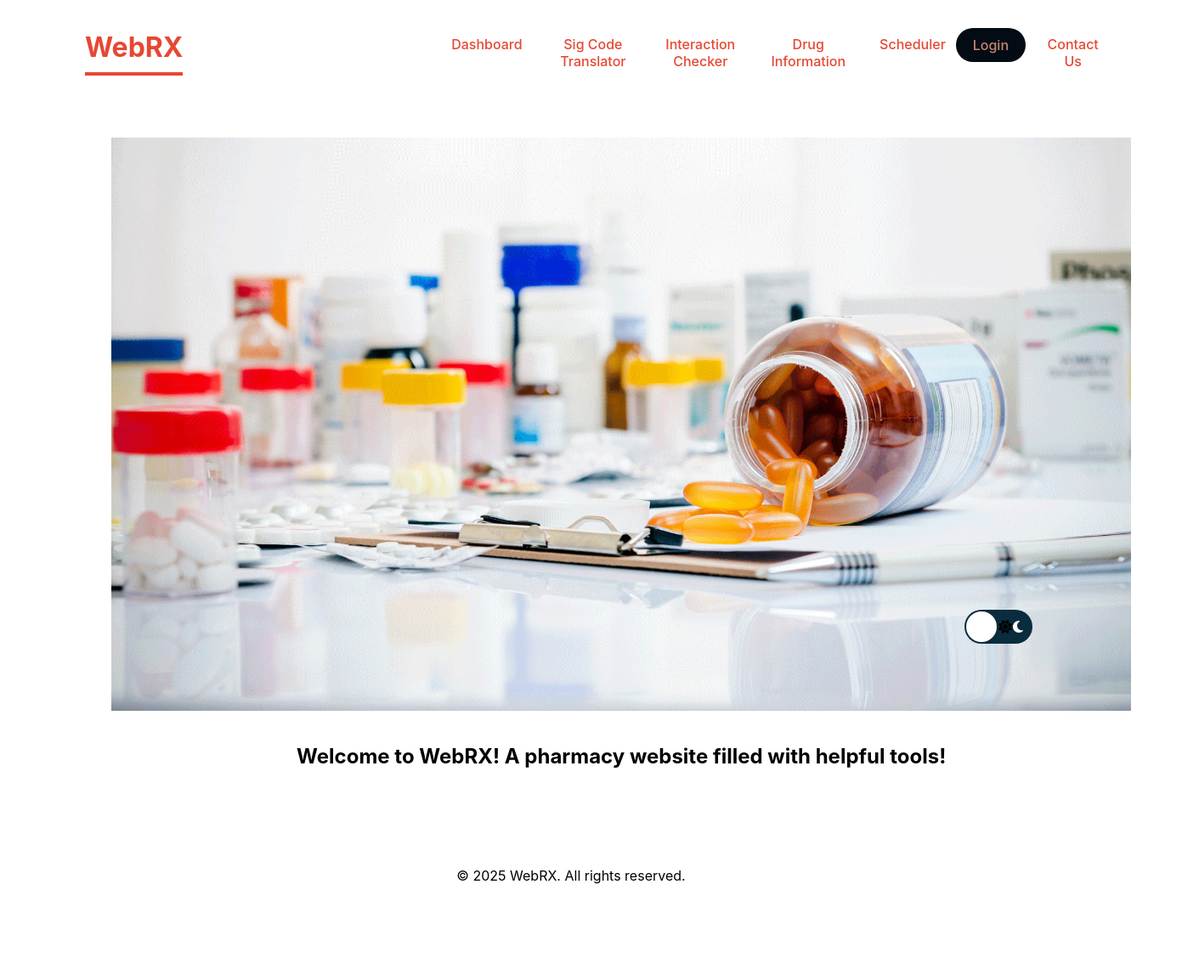
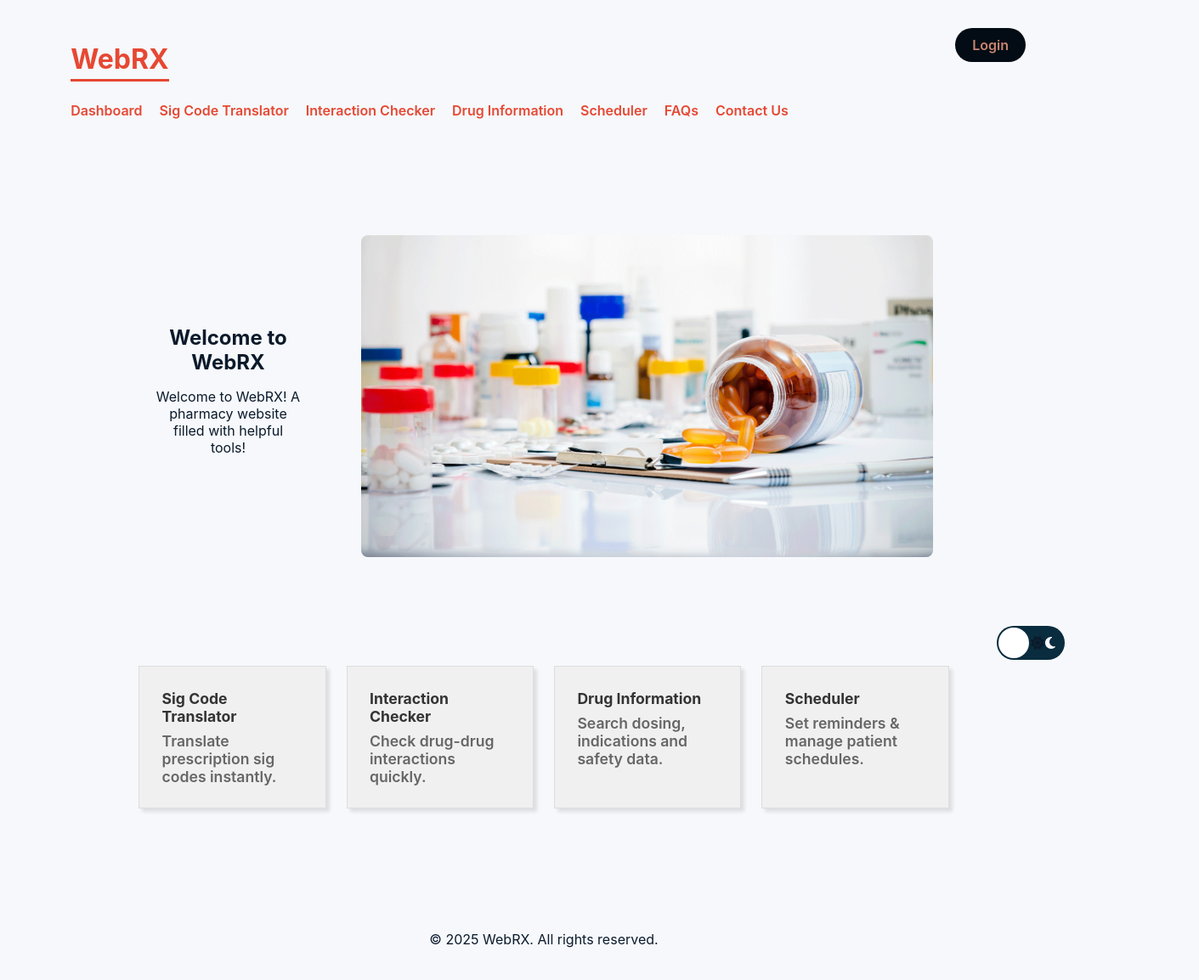
Before and after one commit to swagranger011/pharmacytexteditor, a React (Vite) app in the folder client/: page / in a window 1280 px wide. Shown: the top 1154 px of the page at 85% size, 1411 px wide, since content can reach past the window. Before the commit the page ends 1098 px from the top, so only its background shows below. Built offline with nearby package versions, Linux system fonts and the light colour scheme.

Commit message:
Edited styles and changed format of the dashboard

```diff
--- a/client/src/Dashboard.css
+++ b/client/src/Dashboard.css
@@ -21,3 +21,43 @@ div {
     gap: 1.2em;
     margin: 5em;
 }
+
+.tool-card {
+    display: flex;
+    flex-direction: column;
+    justify-content: space-between;
+    align-items: stretch;
+    height: 100%; /* fill the grid cell */
+    background-color: #f0f0f0;
+    border: 1px solid rgba(0,0,0,0.08);
+    box-shadow: 4px 4px 4px rgba(0, 0, 0, 0.1);
+    padding: 1.5em;
+    text-align: left;
+    font-size: 1.1em;
+    font-weight: 600;
+    color: #333;
+    transition: transform 0.2s, box-shadow 0.2s;
+    text-decoration: none;
+}
+
+.tool-card:hover {
+    transform: translateY(-6px);
+    box-shadow: 6px 12px 20px rgba(0, 0, 0, 0.12);
+}
+
+.tool-card-grid,
+.tool-grid {
+  display: grid;
+  grid-template-columns: repeat(auto-fit, minmax(220px, 1fr));
+  gap: 1.5em;
+  align-items: stretch; /* ensures items stretch to same height */
+}
+
+/* content spacing inside card */
+.tool-card h3 { margin: 0 0 .5rem; font-size: 1.1rem; }
+.tool-card p { margin: 0; color: #666; flex: 1 0 auto; }
+
+/* responsive */
+@media (max-width:600px){
+  .tool-card-grid, .tool-grid { grid-template-columns: 1fr; }
+}
--- a/client/src/Dashboard.jsx
+++ b/client/src/Dashboard.jsx
@@ -12,7 +12,8 @@ const Dashboard = () => {
             <h1 className='Title'>WebRX</h1>
             <Mode />
         </header>
-        <nav className="dashboard-nav">
+
+        <nav className="dashboard-nav" aria-label="Main navigation">
             <ul>
               <li><Link to="/">Dashboard</Link></li>
               <li><Link to="/pharmacy-text-editor">Sig Code Translator</Link></li>
@@ -23,16 +24,49 @@ const Dashboard = () => {
               <li><Link to="/contacts">Contact Us</Link></li>
             </ul>
         </nav>
+
         <main className="dashboard-main">
-            <img src={drugs} alt="Pharmacy" className="dashboard-image" style={{width: "1200px", height: "auto"}} />
-            <h2>Welcome to WebRX! A pharmacy website filled with helpful tools!</h2>
+            <section className="hero" aria-label="Welcome">
+                <div className="hero-left">
+                    <h2>Welcome to WebRX</h2>
+                    <p className="hero-sub">Welcome to WebRX! A pharmacy website filled with helpful tools!</p>
+
+                </div>
+                <div className="hero-image">
+                    <img src={drugs} alt="Pharmacy tools" loading="lazy" style={{maxWidth:'100%',height:'auto',borderRadius:8}} />
+                </div>
+            </section>
+
+            <section className="tool-grid" aria-label="Tools">
+                <Link to="/pharmacy-text-editor" className="tool-card" aria-label="Sig Code Translator">
+                  <h3>Sig Code Translator</h3>
+                  <p>Translate prescription sig codes instantly.</p>
+                </Link>
+
+                <Link to="/interaction-checker" className="tool-card" aria-label="Interaction Checker">
+                  <h3>Interaction Checker</h3>
+                  <p>Check drug-drug interactions quickly.</p>
+                </Link>
+
+                <Link to="/drug-information" className="tool-card" aria-label="Drug Information">
+                  <h3>Drug Information</h3>
+                  <p>Search dosing, indications and safety data.</p>
+                </Link>
+
+                <Link to="/Scheduler" className="tool-card" aria-label="Scheduler">
+                  <h3>Scheduler</h3>
+                  <p>Set reminders & manage patient schedules.</p>
+                </Link>
+            </section>
         </main>
-        <Link to="/login" className="dashboard-login-link">
-            <button className="login-button">
+
+        <Link to="/login" className="dashboard-login-link" aria-hidden={false}>
+            <button className="login-button" aria-label="Login">
               <span className='btn-txt'>Login</span>
             </button>
         </Link>
-        <footer className="dashboard-footer">
+
+        <footer className="dashboard-footer" role="contentinfo">
             <p>&copy; 2025 WebRX. All rights reserved.</p>
         </footer>
     </div>
--- a/client/src/index.css
+++ b/client/src/index.css
@@ -1,114 +1,94 @@
-body {
-  margin: 0;
-  font-family: -apple-system, BlinkMacSystemFont, 'Segoe UI', 'Roboto', 'Oxygen',
-    'Ubuntu', 'Cantarell', 'Fira Sans', 'Droid Sans', 'Helvetica Neue',
-    sans-serif;
-  -webkit-font-smoothing: antialiased;
-  -moz-osx-font-smoothing: grayscale;
-  display: flex;
-  place-items: center;
+/* Theme tokens */
+:root{
+  --bg: #f6f8fb;
+  --panel: #ffffff;
+  --text: #0b1a2b;
+  --muted: #556480;
+  --accent: #e64833;
+  --accent-2: #0ea5e9;
+  --card-shadow: 0 8px 24px rgba(11,26,43,0.06);
+  --radius: 10px;
+  --max-width: 1200px;
+  --glass: rgba(255,255,255,0.6);
+  --input-bg: #fbfdff;
+  --input-border: rgba(11,26,43,0.08);
+  --button-text: #fff;
 }
 
-code {
-  font-family: source-code-pro, Menlo, Monaco, Consolas, 'Courier New',
-    monospace;
+[data-theme="dark"]{
+  --bg: linear-gradient(180deg,#05050a 0%, #071022 100%);
+  --panel: rgba(9,18,30,0.7);
+  --text: #e6eef8;
+  --muted: #9fb0c8;
+  --accent: #ff6b57;
+  --accent-2: #61dafb;
+  --card-shadow: 0 10px 30px rgba(0,0,0,0.6);
+  --glass: rgba(255,255,255,0.03);
+  --input-bg: rgba(255,255,255,0.02);
+  --input-border: rgba(255,255,255,0.06);
+  --button-text: #000;
 }
 
+/* Base reset */
+*{box-sizing:border-box}
+html,body{height:100%;margin:0;font-family:Inter,system-ui,-apple-system,"Segoe UI",Roboto,"Helvetica Neue",Arial;background:var(--bg);color:var(--text);-webkit-font-smoothing:antialiased;-moz-osx-font-smoothing:grayscale}
+body{display:flex;flex-direction:column;align-items:center}
 
-nav ul {
-    position: relative;
-    display: flex;
-    margin-bottom: 0;
-    margin-top: 0;
-    margin-left: 400px;
-    margin-right: 0;
-    border-bottom-color: black;
+/* Layout containers */
+#root{width:100%;max-width:var(--max-width);margin:0 auto;padding:1.5rem}
+header{display:flex;align-items:center;justify-content:space-between;padding:1rem 0}
+nav ul{display:flex;gap:1.25rem;margin:0;padding:0;list-style:none;align-items:center}
+nav a{color:var(--accent);text-decoration:none;font-weight:600}
+nav a:hover{color:var(--accent-2)}
+
+/* Page sections */
+section, .content{width:100%;display:flex;gap:2rem;align-items:center;justify-content:space-between;padding:3rem 0}
+
+/* Headings */
+h1{color:var(--accent);margin:0 0 .5rem;padding-bottom:.25rem;border-bottom:3px solid var(--accent)}
+h2{color:var(--text);margin:0}
+
+/* Buttons */
+button{
+  border-radius:8px;border:1px solid transparent;padding:.6rem 1rem;font-size:1rem;font-weight:600;font-family:inherit;cursor:pointer;background:var(--accent);color:var(--button-text);transition:transform .08s ease, box-shadow .12s;
+}
+button:hover{transform:translateY(-2px);box-shadow:0 6px 18px rgba(0,0,0,0.08)}
+button.secondary{background:transparent;color:var(--text);border:1px solid var(--input-border)}
+
+/* Card / forms */
+.form{
+  width:100%;
+  max-width:420px;
+  background:var(--panel);
+  padding:1.5rem;
+  border-radius:var(--radius);
+  box-shadow:var(--card-shadow);
+  display:flex;
+  flex-direction:column;
+  gap:.75rem;
+}
+.form .message{font-size:.9rem;color:var(--muted)}
+.form input, .form select, .form textarea{
+  width:100%;
+  padding:.75rem;
+  border-radius:8px;
+  border:1px solid var(--input-border);
+  background:var(--input-bg);
+  color:var(--text);
+  font-size:1rem;
+  outline:none;
+}
+.form input::placeholder{color:var(--muted)}
+.form input:focus{box-shadow:0 6px 18px rgba(14,165,233,0.06);border-color:var(--accent-2)}
+
+/* Small screens */
+@media (max-width:780px){
+  section, .content{flex-direction:column;padding:1.25rem}
+  nav ul{margin-left:0}
+  .form{width:100%;padding:1rem}
 }
 
-nav ul li {
-    list-style: none;
+/* Accessibility */
+@media (prefers-reduced-motion: reduce){
+  *{animation:none!important;transition:none!important}
 }
-
-nav ul li a {
-    display: inline-block;
-    color: #e64833;
-    font-weight: 500;
-    margin-left: 40px;
-    text-decoration: none;
-}
-
-nav ul li a:hover {
-    color: #050505;
-}
-
-[data-theme="dark"] nav ul li a:hover {
-    color: #ffffff;
-}
-
-[data-theme="dark"] h2 {
-    color: #ffffff;
-}
-
-[data-theme="dark"] body {
-    background-color: #050505;
-    color: #ffffff;
-}
-
-section {
-    position: relative;
-    max-width: 100%;
-    padding: 100px;
-    padding-bottom: 0;
-    display: flex;
-    justify-content: space-between;
-    align-items: center;
-    transition: 0.5s;
-    border-bottom-color: black;
-}
-
-header {
-    position: absolute;
-    top: 0;
-    left: 0;
-    max-width: 100%;
-    padding: 20px 100px;
-    display: flex;
-    justify-content: space-between;
-    align-items: center;
-}
-
-h1 {
-    color: #e64833;
-    margin-bottom: 10px;
-    margin-top: 0;
-    padding-top: 0.5em;
-    padding-bottom: 10px;
-    border-bottom: 4px solid #e64833;
-}
-
-.content {
-    position: relative;
-    max-width: 100%;
-    display: flex;
-    justify-content: space-between;
-    align-items: center;
-    padding: 100px;
-}
-
-button {
-  border-radius: 8px;
-  border: 1px solid transparent;
-  padding: 0.6em 1.2em;
-  font-size: 1em;
-  font-weight: 500;
-  font-family: inherit;
-  color: #ffffff;
-  background-color: #e64833;
-  cursor: pointer;
-  transition: border-color 0.25s;
-  margin: 4px;
-}
-
-[data-theme="dark"] button {
-  color: #000000;
-}
```
Lines whose indentation alone changed are shown as unchanged.
